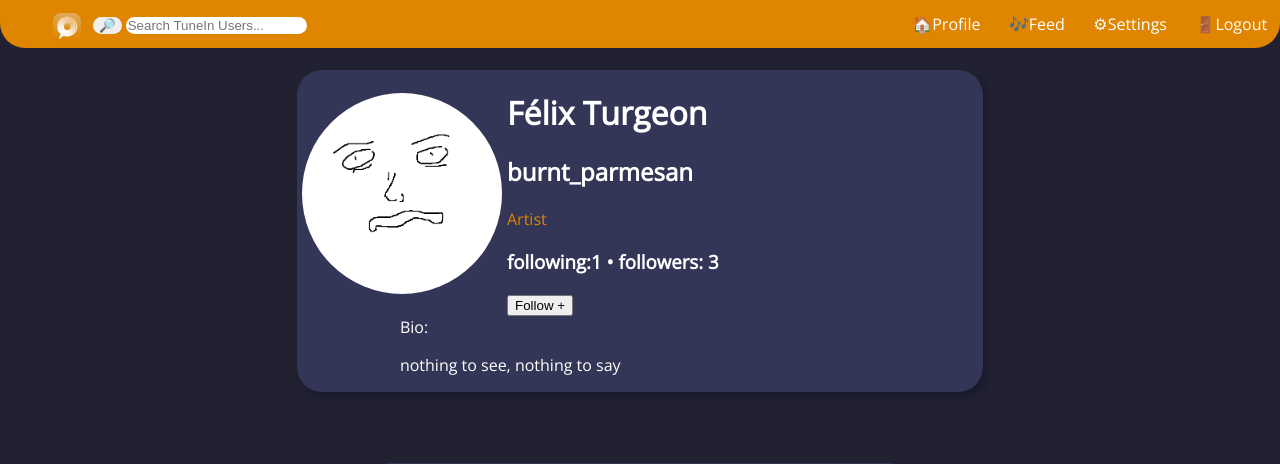
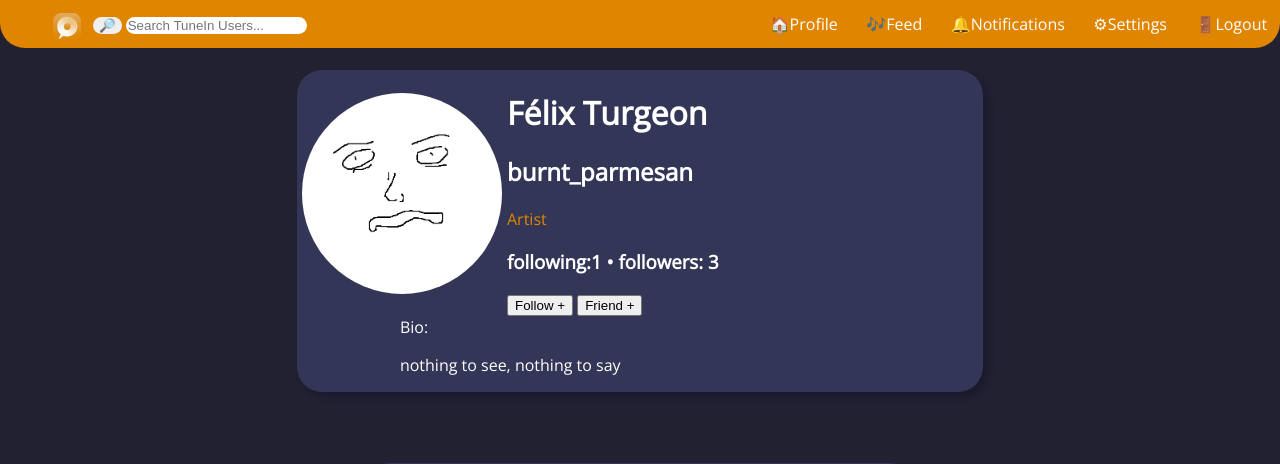
Before and after one commit to fearfulfelix/tunein, a Django app: page /user_profile/ in a window 1280 px wide. Shown: the top 464 px of the page. Run offline with Django 3.2, Linux system fonts and the light colour scheme; a user stored in the database is signed in; data comes from the database, SQL or seed files in the repository; both versions use the stored data as it was after the commit; some libraries are stand-ins or nearby versions.

Commit message:
friend requests
you can now send friend requests to users.

the functions for accepting requests exists but no implementation has been added as of this version

```diff
--- a/TuneIn Website/tunein/templates/base.html
+++ b/TuneIn Website/tunein/templates/base.html
@@ -3,6 +3,23 @@
 <html lang="en">
 <link rel="preconnect" href="https://fonts.gstatic.com">
 <link href="https://fonts.googleapis.com/css2?family=Open+Sans&display=swap" rel="stylesheet">
+<script src="//ajax.googleapis.com/ajax/libs/jquery/1.11.0/jquery.min.js"></script>
+<script>
+function checkForNotifs(){
+            $.ajax({
+        url: 'send_notifcations',
+
+        success: function (data) {
+          if (data.requests) {
+            $.each(data.requests, function(index, value) {
+                alert("You got a friend request from " + value['sender']);
+            });
+          }
+        }
+      });
+    }
+    checkForNotifs();
+</script>
 <head>
     <meta charset="UTF-8">
     <meta name="viewport"
@@ -63,7 +80,20 @@
     display:inline;
 }
 
+.notificaiton {
+  position: relative;
+  display: inline-block;
+}
+.notificaiton:hover .notification_container {display: block;}
 
+.notification_container{
+    display: none;
+    position: absolute;
+    background-color: #f1f1f1;
+    min-width: 160px;
+    box-shadow: 0px 8px 16px 0px rgba(0,0,0,0.2);
+    z-index: 1;
+}
     </style>
 </head>
 <body>
@@ -87,8 +117,16 @@
         <div class="links">
         <li><a href="{% url 'user_profile' %}">🏠Profile</a></li>
         <li><a href="{% url 'feed' %}">🎶Feed</a></li>
+        <li>
+            <div class='notificaiton'>🔔Notifications
+                <div class='notification_container'>
+                    <div class='notifications_go_here'>
+                        nothing to see here :)
+                    </div>
+                </div>
+            </div>
+        </li>
         <li><a href="{% url 'settings' %}">⚙Settings</a></li>
-        </div>
         <li><a href="{% url 'logout' %}">🚪Logout</a></li>
     </ul>
 </div>
--- a/TuneIn Website/tunein/templates/user_profile/index.html
+++ b/TuneIn Website/tunein/templates/user_profile/index.html
@@ -19,6 +19,22 @@
         }
       });
         }
+
+        function friend(){
+            $.ajax({
+        url: 'friend_request_user',
+        data: {
+          'target': document.getElementById("username").innerText
+        },
+        dataType: 'json',
+        success: function (data) {
+          if (data.message) {
+            alert(data.message);
+          }
+        }
+      });
+        }
+
     </script>
     <div class="gridLayout">
         <div class="leftBorder"></div>
@@ -58,6 +74,7 @@
                             }
                         </script>
                         <button type="button" onclick="follow()">Follow +</button>
+                        <button type="button" onclick="friend()">Friend +</button>
                     </div>
                     <br>
                     <div class="bio">
--- a/TuneIn Website/tunein/user_profile/admin.py
+++ b/TuneIn Website/tunein/user_profile/admin.py
@@ -1,7 +1,9 @@
 from django.contrib import admin
-from .models import Profile, Music, Following
+from .models import Profile, Music, Following, Friends, FriendRequest
 # Register your models here.
 admin.site.register(Profile)
 admin.site.register(Music)
 #unregister me plz
 admin.site.register(Following)
+admin.site.register(Friends)
+admin.site.register(FriendRequest)
--- a/TuneIn Website/tunein/user_profile/models.py
+++ b/TuneIn Website/tunein/user_profile/models.py
@@ -32,10 +32,24 @@ def save_user_profile(sender, instance, **kwargs):
     instance.profile.save()
 
 #a model containing a user and a follower, this is used to store the users following and being followed
+#only artists should be allowed to be followed
 class Following(models.Model):
     #id is the primary key in this model, and is created by django itself
     user = models.ForeignKey(User, on_delete=models.CASCADE, related_name='target')
     follower = models.ForeignKey(User, on_delete=models.CASCADE, related_name='user')
+
+#a model containing a user and a friend, this is used to store the relationship between friends <3
+#at the moment, two entries are required to be friends, but this is redundant and we should fix it if possible
+class Friends(models.Model):
+    #id is the primary key in this model, and is created by django itself
+    user = models.ForeignKey(User, on_delete=models.CASCADE, related_name='targetFriend')
+    friend = models.ForeignKey(User, on_delete=models.CASCADE, related_name='sourceFriend')
+
+#a model containing a user and a friend, this is used to store the users friend requests
+class FriendRequest(models.Model):
+    #id is the primary key in this model, and is created by django itself
+    user = models.ForeignKey(User, on_delete=models.CASCADE, related_name='friendRequestTarget')
+    friend = models.ForeignKey(User, on_delete=models.CASCADE, related_name='RequestSender')
 
 #this is a wip, not exactly sure where to go with it, sorry
 class Music(models.Model):
--- a/TuneIn Website/tunein/user_profile/urls.py
+++ b/TuneIn Website/tunein/user_profile/urls.py
@@ -3,5 +3,7 @@ from . import views
 
 urlpatterns = [
     path('', views.index, name='user_profile'),
-    path('follow_user', views.follow_user, name='follow_user')
+    path('follow_user', views.follow_user, name='follow_user'),
+    path('friend_request_user', views.friend_request_user, name='friend_request_user'),
+    path('send_notifcations', views.send_notifcations, name='send_notifcations')
 ]
--- a/TuneIn Website/tunein/user_profile/views.py
+++ b/TuneIn Website/tunein/user_profile/views.py
@@ -1,7 +1,7 @@
 from django.shortcuts import render, redirect
 from django.http import HttpResponse, HttpResponseRedirect,JsonResponse
 from django.template import loader
-from .models import User, Following
+from .models import User, Following,FriendRequest, Friends
 from news.models import Post
 # Create your views here.
 
@@ -9,18 +9,20 @@ from news.models import Post
 def index(request):
     #makes sure user is logged in
     if request.user.is_authenticated:
+        followers = 0
+        friends = 0
         posts = {}
         #attempting to pull user, role, and posts from GET
         try:
             sample_user = User.objects.get(username= request.GET.get('username'))
             artist = sample_user.groups.filter(name='artists').exists()
             if artist:
-                followers = Following.objects.filter(user= request.user).count()
+                followers = Following.objects.filter(user= sample_user).count()
                 posts = Post.objects.filter(user_name__username =request.GET.get('username'))
                 posts = posts.order_by('-date_posted')
                 for post in posts:
                     print(post)
-            following = Following.objects.filter(follower= request.user).count()
+            following = Following.objects.filter(follower= sample_user).count()
             con = {'user': sample_user,
             'artist': artist,
             'posts':posts,
@@ -30,6 +32,8 @@ def index(request):
         except User.DoesNotExist:
             print("USER NOT FOUND, SHOWING LOGGED IN PROFILE")
             sample_user = request.user
+            followers = 0
+            friends = 0
             artist = sample_user.groups.filter(name='artists').exists()
             if artist:
                 followers = Following.objects.filter(user= request.user).count()
@@ -71,3 +75,66 @@ def follow_user(request):
     #remove this maybe
 
     return JsonResponse(data)
+
+
+    #processes a follow request, will also account for unfollowing soon
+#users also cant follow themselves because thats dumb.
+def friend_request_user(request):
+    print(request.GET.get('target'))
+    target = User.objects.get(username= request.GET.get('target'))
+    potentialFriend = request.user
+    if target.id != potentialFriend.id:
+
+        if Friends.objects.filter(user= target, friend = potentialFriend):
+            print("Already friends...")
+            data = {'message': 'Already Friends!'}
+        elif  FriendRequest.objects.filter(user= target, friend = potentialFriend):
+            print("request already sent")
+            data = {'message': 'A request has already been sent!'}
+        else:
+            friend = FriendRequest.objects.create(user= target, friend = potentialFriend)
+            data = {'message': 'A request has been sent!'}
+        print("clicked")
+
+    else:
+        data = {'message': 'you cannot add yourself as a friend!'}
+    #remove this maybe
+
+    return JsonResponse(data)
+
+def send_notifcations(request):
+    FRS = []
+    data = {'requests':FRS}
+    #check for active requests
+    requests = FriendRequest.objects.filter(user= request.user)
+    if requests:
+        for r in requests:
+            #modify the data?
+            user = getattr(r, 'user')
+            friend = getattr(r, 'friend')
+            FR = {'target':getattr(user,'username'),
+                    'sender': getattr(friend, 'username')}
+            FRS.append(FR)
+    #check for other notifications?
+    #maybe later...
+    return JsonResponse(data)
+
+def accept_friend_request(request):
+    target = User.objects.get(username= request.GET.get('target'))
+    potentialFriend = User.objects.get(username= request.GET.get('sender'))
+    if target.id != potentialFriend.id:
+        if Friends.objects.filter(user= target, friend = potentialFriend):
+            print("Already friends...")
+            data = {'message': 'Already Friends!'}
+        else:
+            friend = Friends.objects.create(user= target, friend = potentialFriend)
+            frendRequest = FriendRequest.objects.filter(user= target, friend = potentialFriend)
+            frendRequest.remove()
+            data = {'message': 'A request has been sent!'}
+        print("clicked")
+
+    else:
+        data = {'message': 'you cannot add yourself as a friend!'}
+
+    #I dont think theres anything to return, but its just in case
+    return JsonResponse(data)
```
Also changed, not shown: TuneIn Website/tunein/db.sqlite3, TuneIn Website/tunein/static/media/profilePictures/flat750x075f-pad750x1000f8f8f8_vSjQVCv.jpg (added), TuneIn Website/tunein/user_profile/migrations/0010_auto_20210317_1622.py (added).
